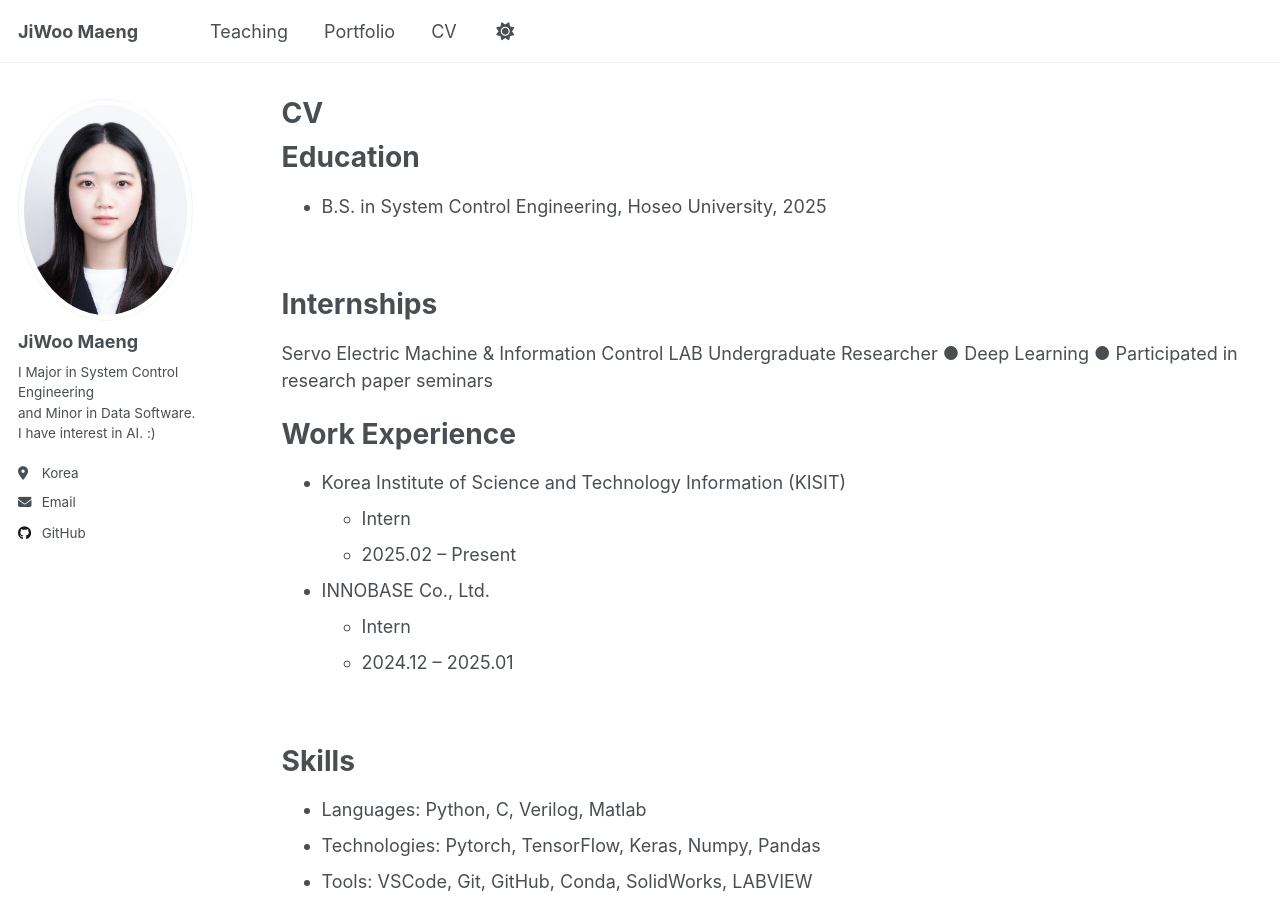
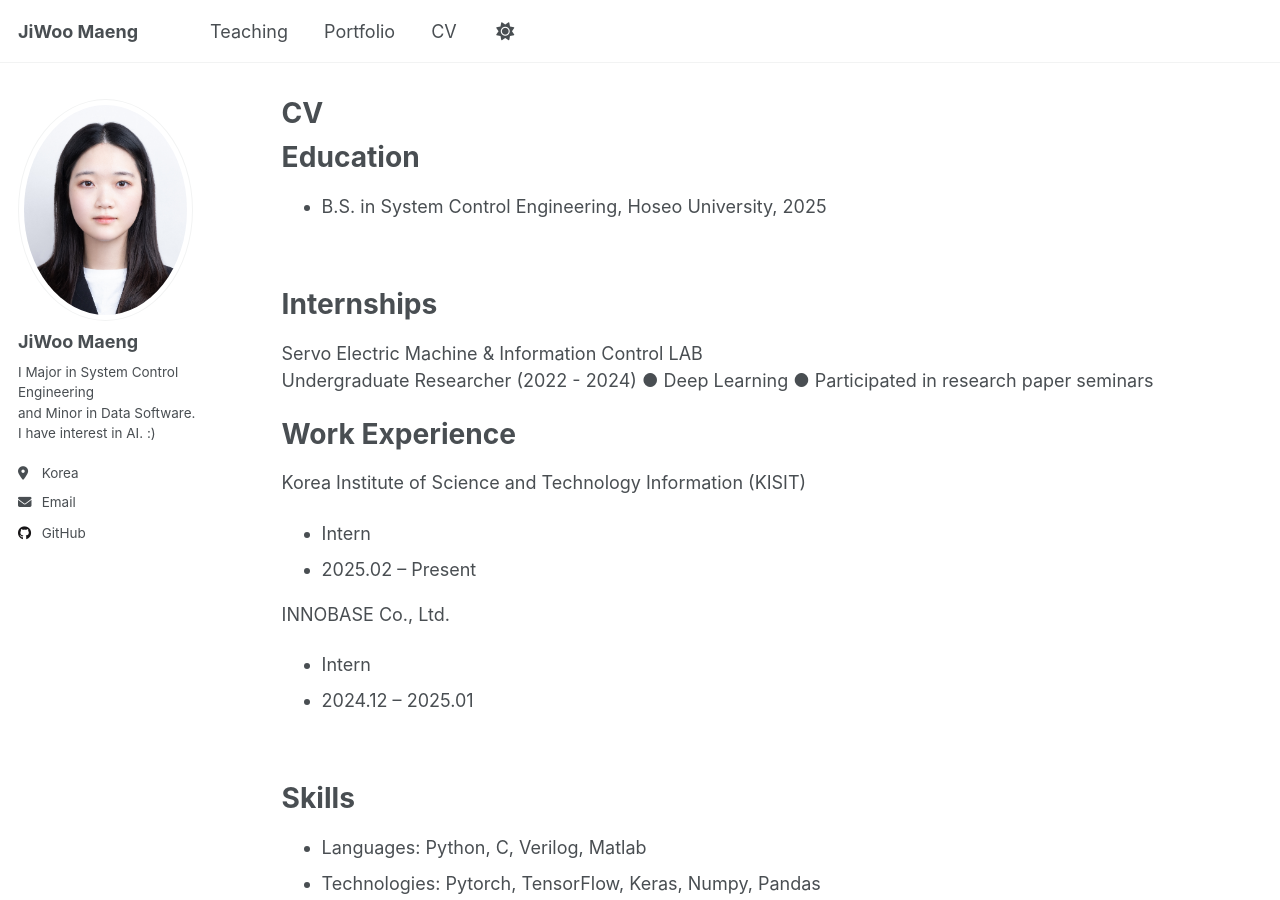
Before and after one commit to JiWoo-M02/JiWoo-M02.github.io, a Jekyll site: the page built from _pages/cv.md, in a window 1280 px wide and 900 px high. Built offline with Jekyll 4.4.1, drawn with Linux system fonts in a browser that asks for light colours; a script that is not in the unit is left out.

Commit message:
Update cv.md

```diff
--- a/_pages/cv.md
+++ b/_pages/cv.md
@@ -20,19 +20,20 @@ Education
 Internships
 ======
 Servo Electric Machine & Information Control LAB
-Undergraduate Researcher
+<br> Undergraduate Researcher (2022 - 2024)
 ● Deep Learning
 ● Participated in research paper seminars
+<br>
 
 Work Experience
 ======
-* Korea Institute of Science and Technology Information (KISIT)
-  * Intern
-  * 2025.02 – Present
+Korea Institute of Science and Technology Information (KISIT)
+* Intern
+* 2025.02 – Present
 
-* INNOBASE Co., Ltd.
-  * Intern
-  * 2024.12 – 2025.01
+INNOBASE Co., Ltd.
+* Intern
+* 2024.12 – 2025.01
 
 <br>
 
```
